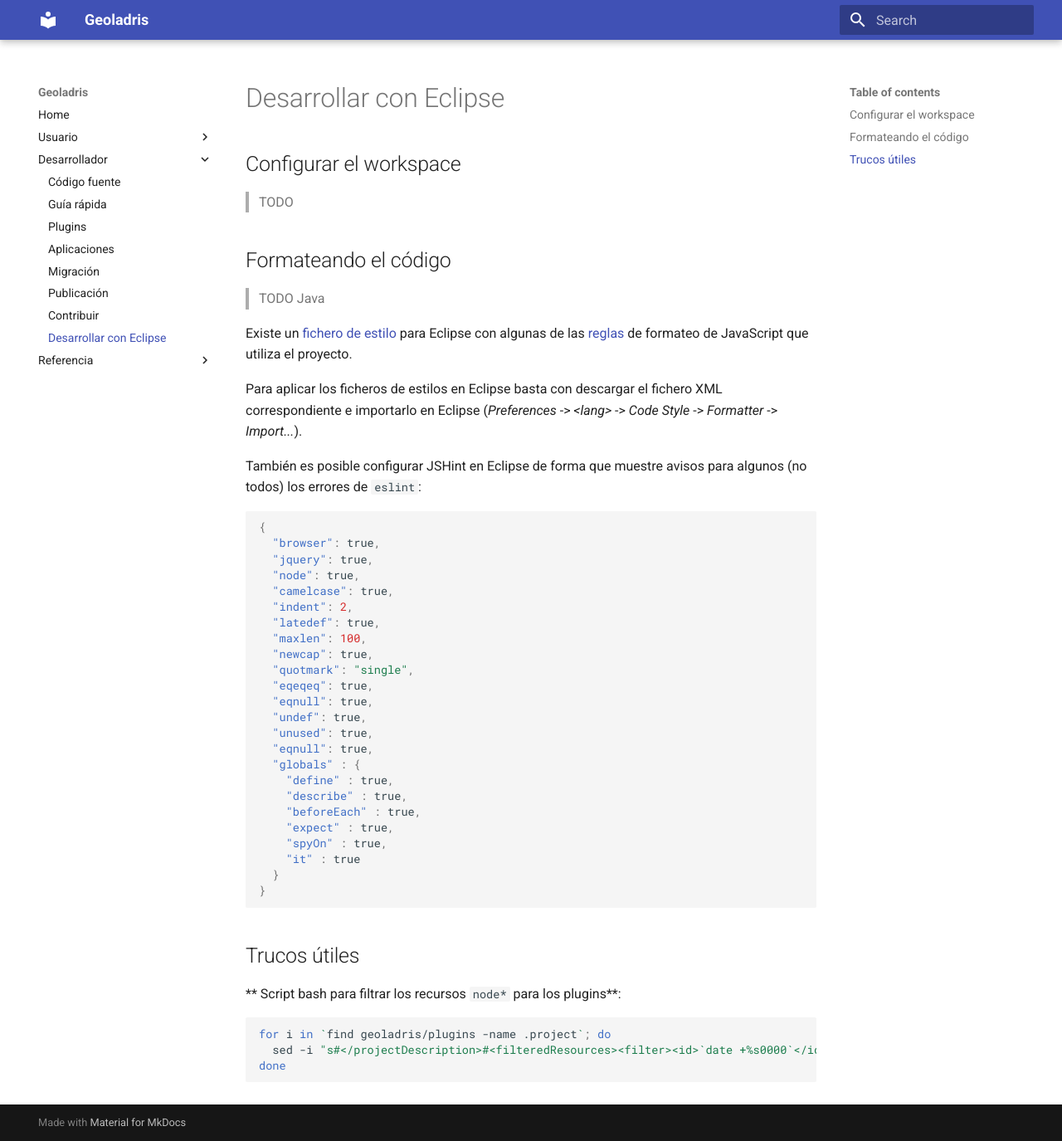
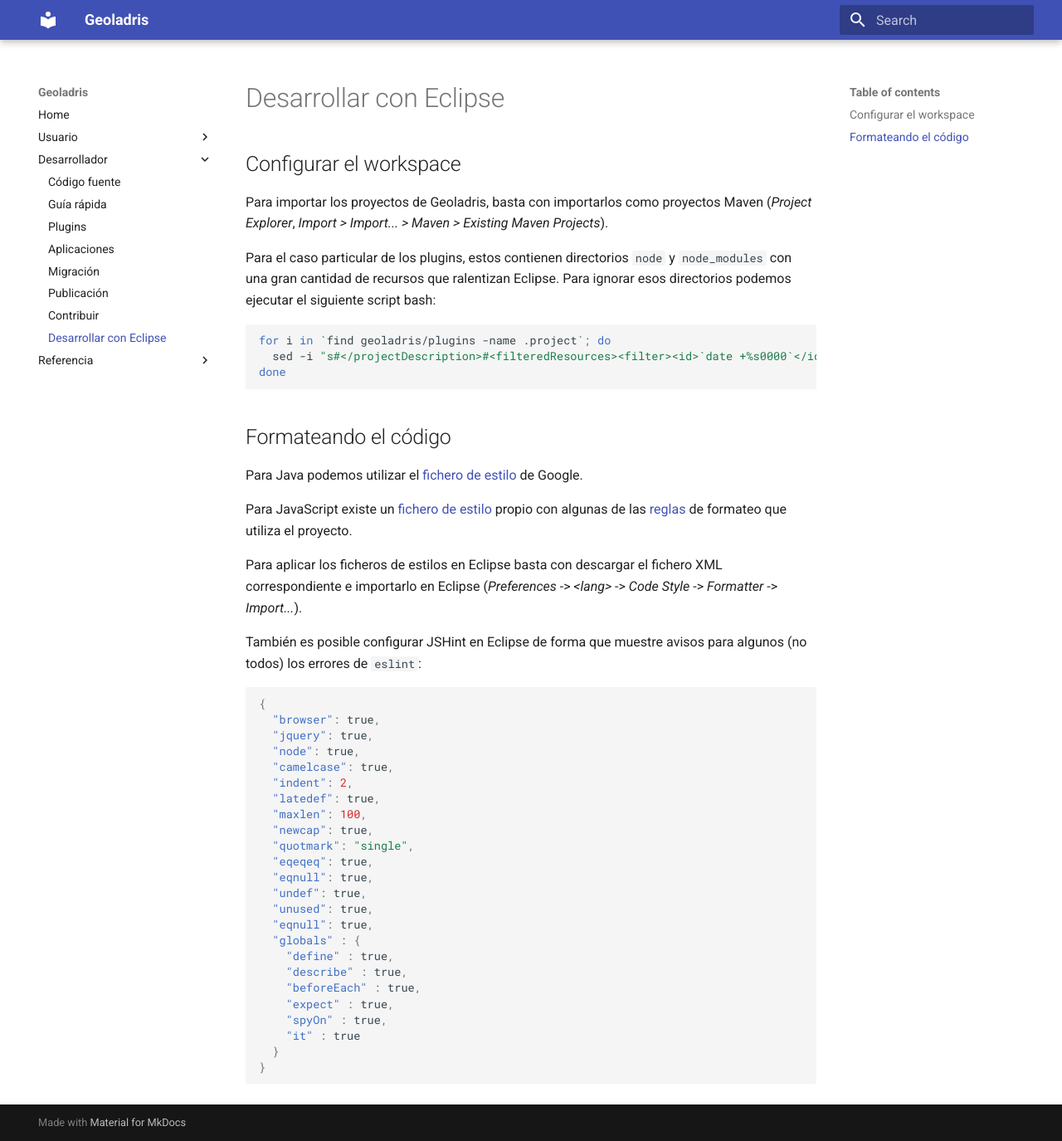
Before and after one commit to geoladris/doc, an MkDocs documentation site: the page built from docs/dev/eclipse.md, in a window 1280 px wide and 1375 px high. Shown: the whole window at 83% size. Built offline with MkDocs 1.6.1 and Material for MkDocs 9.7.7, drawn with Linux system fonts in a browser that asks for light colours; old or Windows-style settings are respelled for this version of MkDocs.

Commit message:
Add to dev/eclipse

````diff
--- a/docs/dev/eclipse.md
+++ b/docs/dev/eclipse.md
@@ -1,12 +1,20 @@
 ## Configurar el workspace
 
-> TODO
+Para importar los proyectos de Geoladris, basta con importarlos como proyectos Maven (*Project Explorer*, *Import > Import... > Maven > Existing Maven Projects*).
+
+Para el caso particular de los plugins, estos contienen directorios `node` y `node_modules` con una gran cantidad de recursos que ralentizan Eclipse. Para ignorar esos directorios podemos ejecutar el siguiente script bash:
+
+```bash
+for i in `find geoladris/plugins -name .project`; do
+  sed -i "s#</projectDescription>#<filteredResources><filter><id>`date +%s0000`</id><name></name><type>10</type><matcher><id>org.eclipse.ui.ide.multiFilter</id><arguments>1.0-name-matches-false-false-node*</arguments></matcher></filter></filteredResources></projectDescription>#g" $i;
+done
+```
 
 ## Formateando el código
 
-> TODO Java
+Para Java podemos utilizar el [fichero de estilo](https://google.github.io/styleguide/eclipse-java-google-style.xml) de Google.
 
-Existe un [fichero de estilo](geoladris-style-js.xml) para Eclipse con algunas de las [reglas](contribute.md#formateo-del-codigo) de formateo de JavaScript  que utiliza el proyecto.
+Para JavaScript existe un [fichero de estilo](geoladris-style-js.xml) propio con algunas de las [reglas](contribute.md#formateo-del-codigo) de formateo que utiliza el proyecto.
 
 Para aplicar los ficheros de estilos en Eclipse basta con descargar el fichero XML correspondiente e importarlo en Eclipse (_Preferences_ -> _&lt;lang&gt;_ -> _Code Style_ -> _Formatter_ -> _Import..._).
 
@@ -38,14 +46,3 @@ También es posible configurar JSHint en Eclipse de forma que muestre avisos par
   }
 }
 ```
-
-## Trucos útiles
-
-
-** Script bash para filtrar los recursos `node*` para los plugins**:
-
-```bash
-for i in `find geoladris/plugins -name .project`; do
-  sed -i "s#</projectDescription>#<filteredResources><filter><id>`date +%s0000`</id><name></name><type>10</type><matcher><id>org.eclipse.ui.ide.multiFilter</id><arguments>1.0-name-matches-false-false-node*</arguments></matcher></filter></filteredResources></projectDescription>#g" $i;
-done
-```
````
